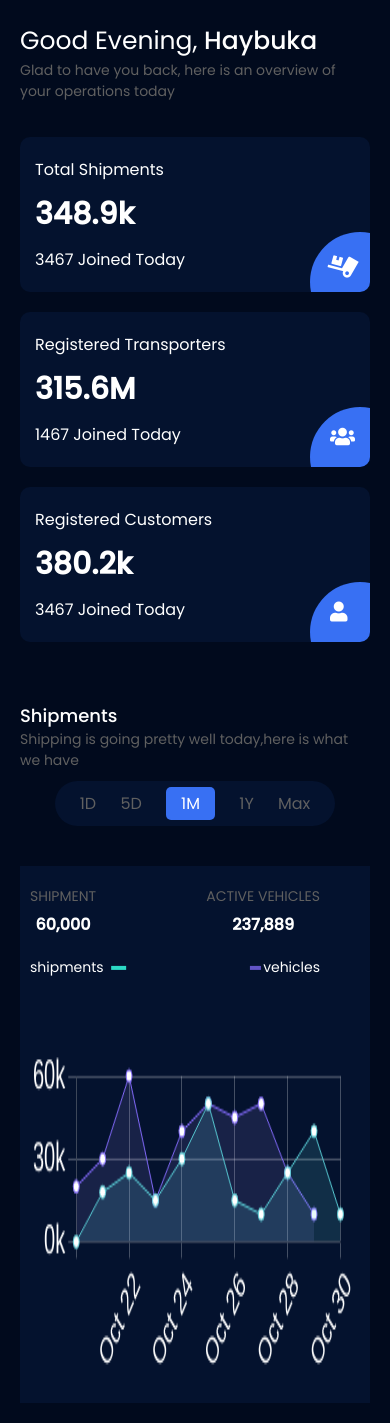
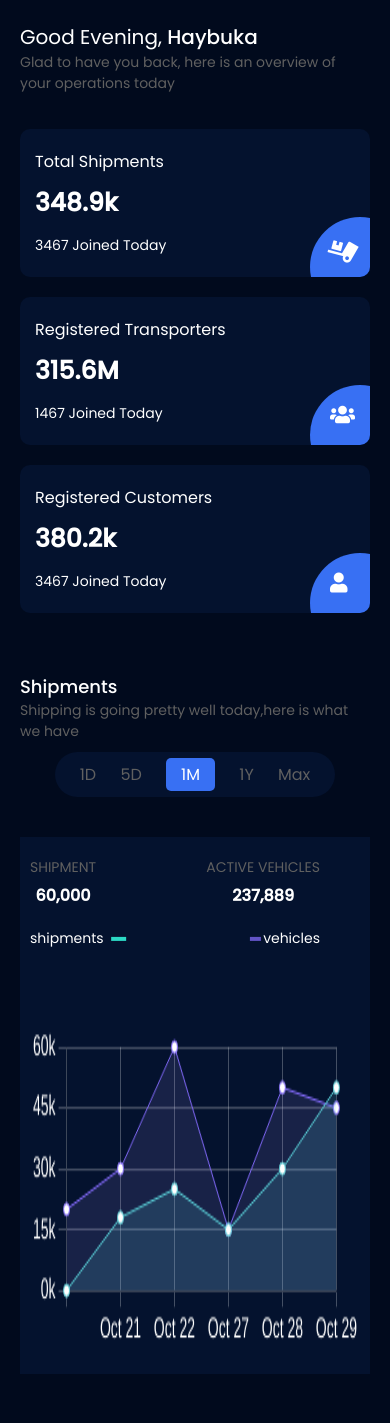
Before and after one commit to Haybuka/logistic-dashboard, a plain HTML site: page index.html in a window 390 px wide. Shown: the part 88-1511 px from the top of the page. After the commit the page ends 1482 px from the top, so only its background shows below. Drawn offline with nearby package versions, Linux system fonts and the light colour scheme.

Commit message:
completed responsive style

```diff
--- a/assets/scripts/index.js
+++ b/assets/scripts/index.js
@@ -1,10 +1,10 @@
 let delayed;
 const ctx = document.getElementById('myChart').getContext('2d');
 const data = {
-        labels: ['','Oct 21','Oct 22', 'Oct 23', 'Oct 24', 'Oct 25', 'Oct 26','Oct 27','Oct 28','Oct 29','Oct 30'],
+        labels: ['','Oct 21','Oct 22','Oct 27','Oct 28','Oct 29'],
         datasets: [{
             label: 'shipments',
-            data: [0,18,25,15,30,50,15,10,25,40,10],
+            data: [0,18,25,15,30,50],
             borderColor:'#58cad3',
             borderWidth:1,
             pointBackgroundColor:"#fff",
@@ -15,7 +15,7 @@ const data = {
         },
         {
             label: 'vehicle',
-            data: [20,30,60,15,40,50,45,50,25,10],
+            data: [20,30,60,15,50,45],
             borderColor:'#826af9',
             borderWidth:1,
             pointBackgroundColor:"#fff",
@@ -48,7 +48,7 @@ const config ={
             y:{
                 ticks :{
                     font:{
-                        size:20,
+                        size:14,
                     },
                     color:'#fff',
 
@@ -70,7 +70,7 @@ const config ={
             x:{
                 ticks :{
                     font:{
-                        size:18,
+                        size:14,
                     },
                     color:'#fff',
 
@@ -103,10 +103,12 @@ const myChart = new Chart(ctx,config)
 
 //nav toggles
 let siteNav = document.querySelector('.site-nav');
+let main = document.querySelector('main');
 
 let harmburger = [...document.querySelectorAll('.harmburger')];
 harmburger.forEach(burger =>{
     burger.addEventListener('click',()=>{
+        main.classList.toggle('hide')
         siteNav.classList.toggle('toggle-nav')
       })
 })
--- a/assets/styles/main.css
+++ b/assets/styles/main.css
@@ -389,14 +389,20 @@ body{
 @media screen and (max-width:966px){
     .site-nav{
          position: absolute;
-         z-index: 5;
+         z-index: 10;
          display: none;
         transition: all 0.25s ease-in;
     }
    .toggle-nav{
        display: block;
        width: 100%;
-       height: 100%;
+       /* height: 100%; */
+   }
+   main.hide .dashboard{
+       display: none;
+   }
+   .site-nav-footer{
+       width: auto;
    }
     .dashboard{
         position: relative;
@@ -481,4 +487,16 @@ body{
     #myChart{
         height: auto;
     }
+    .dashboard-welcome h3{
+        font-size: 20px;
+    }
+    .card-rows article p{
+        font-size: 25px;
+    }
+    .card-rows article h4{
+        font-size: 16px;
+    }
+    .card-rows article span{
+        font-size: 14px;
+    }
 }
```
